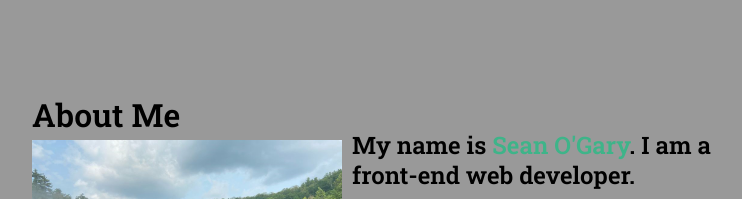
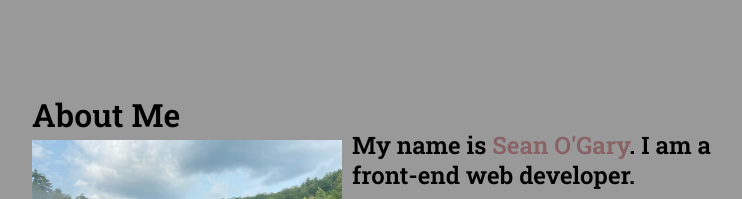
Before and after one commit to Nenrad/portfolio-website, a plain HTML site: page index.html in a window 1280 px wide. Shown: the part 800-999 px from the top of the page, without its empty margins (368-1110 px from the left). Drawn offline with Linux system fonts and the light colour scheme.

Commit message:
moth color 2

```diff
--- a/index.html
+++ b/index.html
@@ -63,7 +63,7 @@
         <img src="img/full_personal_photo.jpg" style="width: 310px" />
       </div>
       <h2>
-        My name is <span style="color: #3eb489">Sean O'Gary</span>. I am a
+        My name is <span style="color: #896265">Sean O'Gary</span>. I am a
         front-end web developer.
       </h2>
       <p>
```
